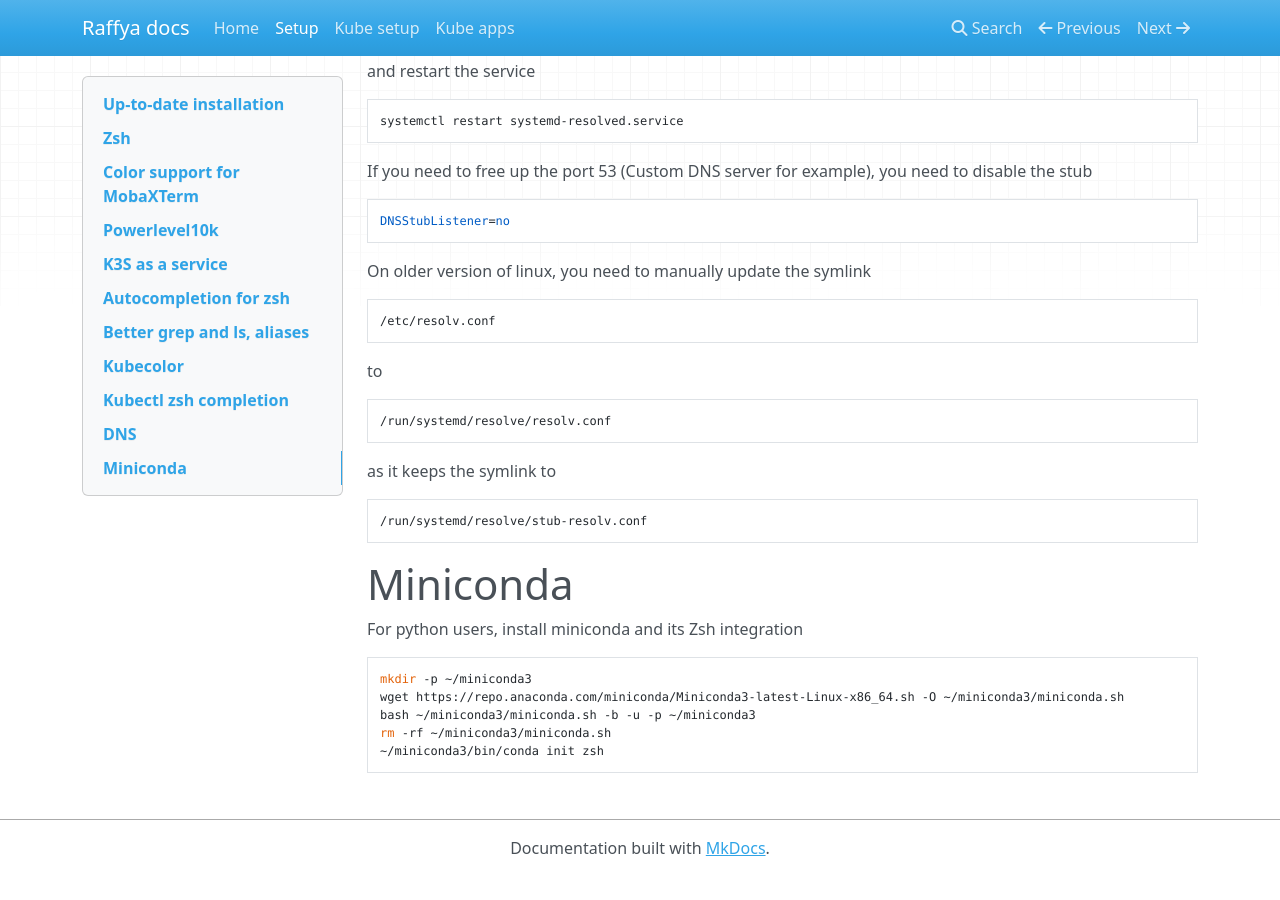
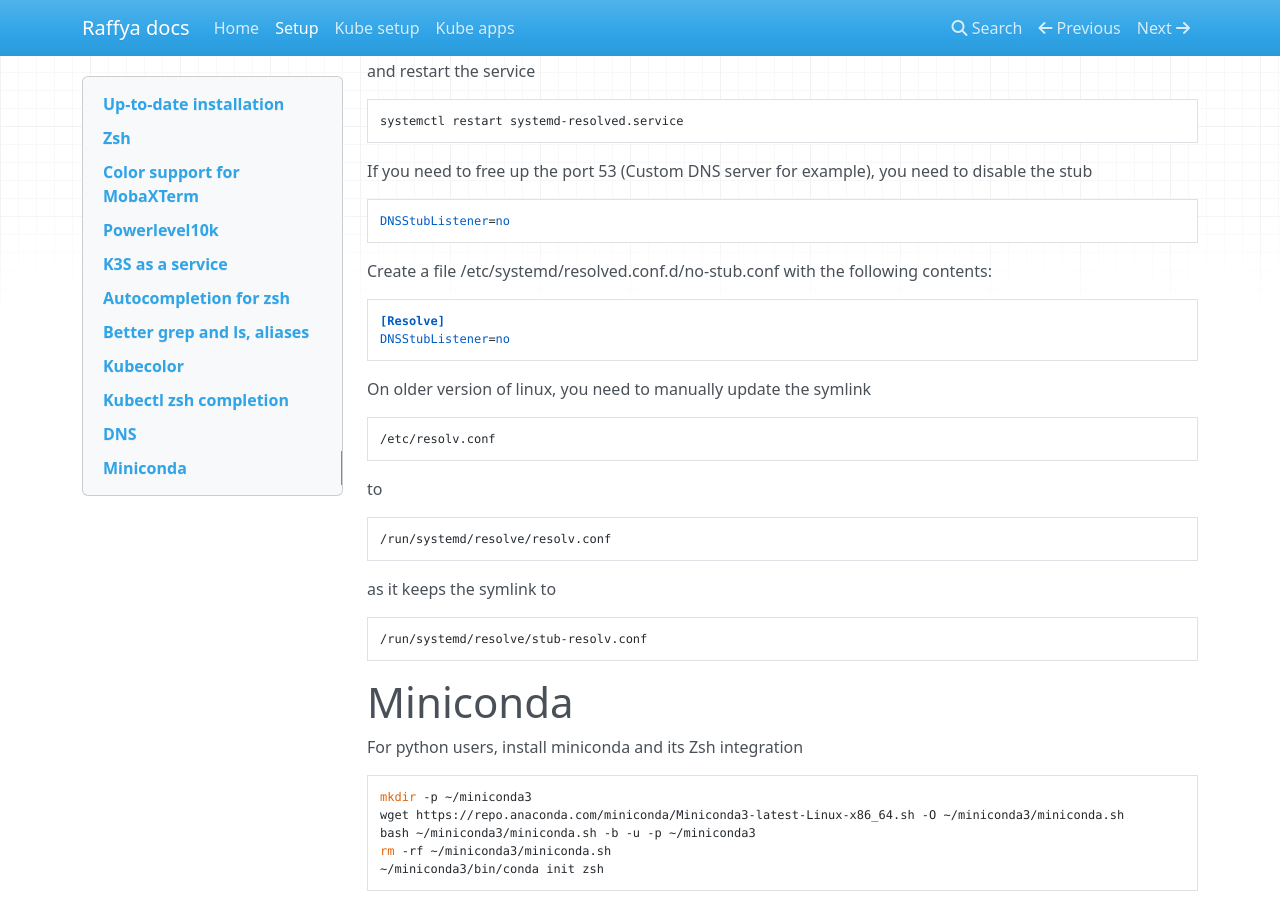
Before and after one commit to AnthonyRAFFY/raffya-docs, an MkDocs documentation site: the page built from docs/setup.md, in a window 1280 px wide and 900 px high, scrolled down 2645 px. Built offline with MkDocs 1.6.1, drawn with Linux system fonts in a browser that asks for light colours; nearby versions of some CDN libraries; before the commit the page ends 3521 px from its top, so only the background shows below that.

Commit message:
Adding doc for disabling DNS stub 2 (Missed the file creation)

```diff
--- a/docs/setup.md
+++ b/docs/setup.md
@@ -122,6 +122,11 @@ If you need to free up the port 53 (Custom DNS server for example), you need to
 
 	DNSStubListener=no
 
+Create a file /etc/systemd/resolved.conf.d/no-stub.conf with the following contents:
+
+	[Resolve]
+	DNSStubListener=no
+
 On older version of linux, you need to manually update the symlink
 
 	/etc/resolv.conf
```
